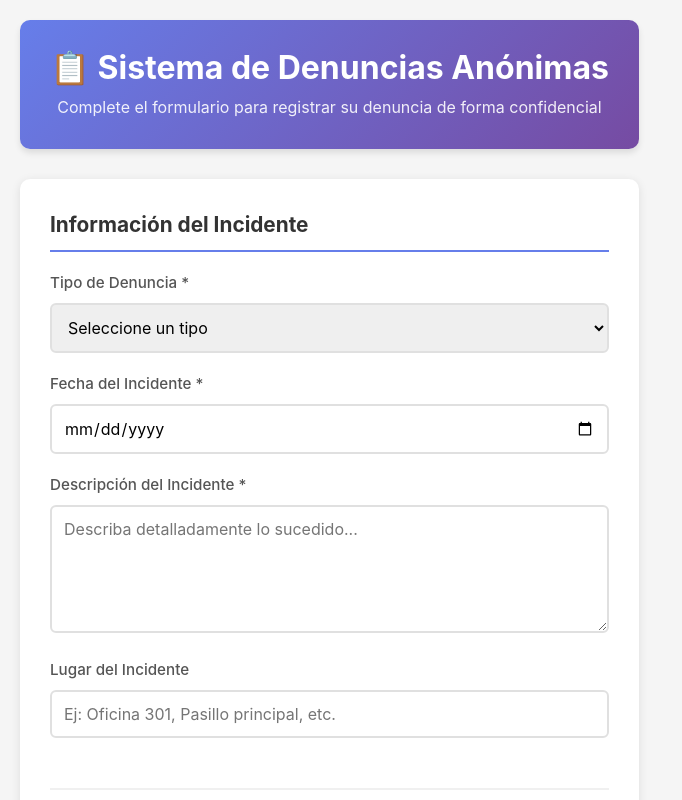
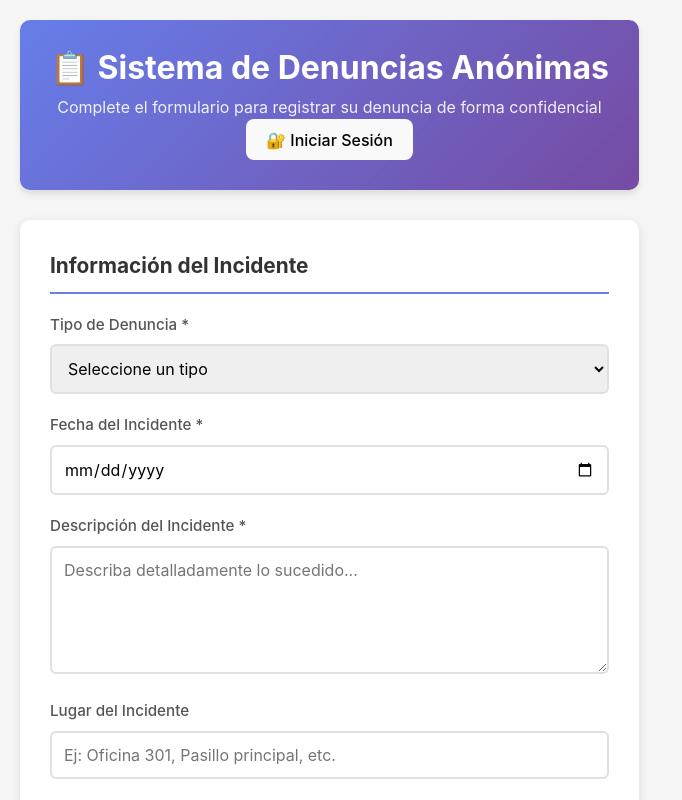
Before and after one commit to tribu333/front-denuncia, a React (Vite) app: page / in a window 1280 px wide. Shown: the top 800 px of the page, without its empty margins (0-682 px from the left). Built offline with nearby package versions, Linux system fonts and the light colour scheme.

Commit message:
se muestra la busqueda seleccionada en el tablero

```diff
--- a/src/components/ComplaintForm.jsx
+++ b/src/components/ComplaintForm.jsx
@@ -3,9 +3,11 @@ import { useState } from 'react';
 import { complaintService } from '../services/ComplaintService';
 import { imageService } from '../services/ImageService';
 import ImageUploader from '../components/ImageUploader';
+import { useNavigate } from 'react-router-dom';
 import './ComplaintForm.css';
 
 const ComplaintForm = () => {
+  const navigate = useNavigate(); // 👈 HOOK DE NAVEGACIÓN
   const [formData, setFormData] = useState({
     complaintType: '',
     incidentDate: '',
@@ -144,12 +146,24 @@ const ComplaintForm = () => {
       setLoading(false);
     }
   };
-
+  const handleLoginClick = () => {
+    navigate('/login'); // 👈 REDIRIGIR AL LOGIN
+  };
   return (
     <div className="complaint-form-container">
       <div className="complaint-form-header">
-        <h1>📋 Sistema de Denuncias Anónimas</h1>
-        <p>Complete el formulario para registrar su denuncia de forma confidencial</p>
+        <div className="header-top">
+          <div className="header-title">
+            <h1>📋 Sistema de Denuncias Anónimas</h1>
+            <p>Complete el formulario para registrar su denuncia de forma confidencial</p>
+          </div>
+          <button
+            onClick={handleLoginClick}
+            className="btn-login-header"
+          >
+            🔐 Iniciar Sesión
+          </button>
+        </div>
       </div>
 
       {success && (
--- a/src/components/ComplaintManagement.jsx
+++ b/src/components/ComplaintManagement.jsx
@@ -131,6 +131,15 @@ const ComplaintManagement = () => {
   const selectSearchResult = (complaint) => {
     setSearchTerm(complaint.complaintCode);
     setShowSearchResults(false);
+     // ✅ CREAR UN ARRAY CON LA DENUNCIA SELECCIONADA Y MOSTRARLO EN LA TABLA
+    setComplaints([complaint]);
+
+    // Opcional: Resetear la paginación
+    setTotalPages(1);
+    setCurrentPage(0);
+
+    // Cargar detalles si es necesario
+    loadComplaintDetails(complaint.id);
     // Cargar detalles de la denuncia seleccionada
     loadComplaintDetails(complaint.id);
   };
--- a/src/services/Authservice.js
+++ b/src/services/Authservice.js
@@ -11,7 +11,7 @@ export const authService = {
         },
         body: JSON.stringify({ username, password, recordar }),
       });
-      console.log(response);
+      //console.log(response);
       // Manejar errores HTTP
       if (!response.ok) {
         if (response.status === 401) {
```
